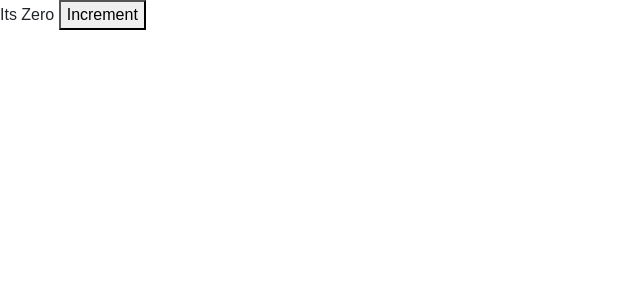
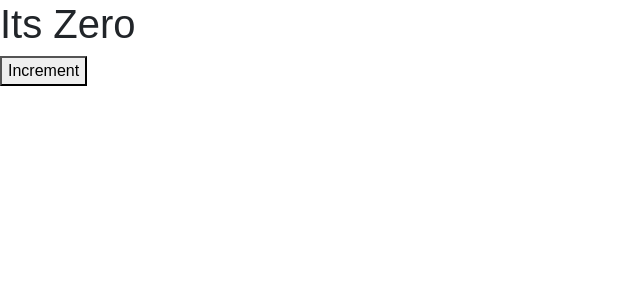
Before and after one commit to khalidmunir/react-cart-template, a React (Create React App) app: page / in a window 1280 px wide. Shown: the top 300 px of the page, without its empty margins (0-640 px from the left). Built offline with nearby package versions, Linux system fonts and the light colour scheme.

Commit message:
return jsx instead of string

```diff
--- a/src/components/counter.jsx
+++ b/src/components/counter.jsx
@@ -15,7 +15,7 @@ class Counter extends Component {
 
     formattedCount() {
         const { count } = this.state
-        return count === 0 ? 'Its Zero' : count
+        return count === 0 ? <h1>Its Zero</h1> : count
     }
 }
 
```
